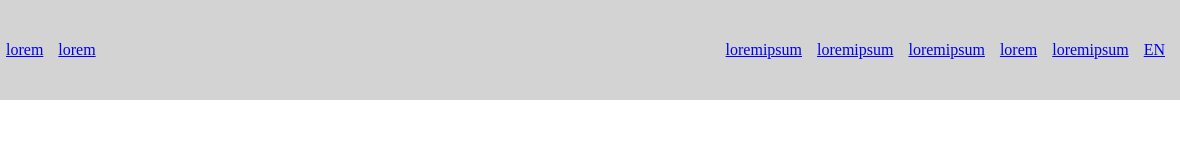
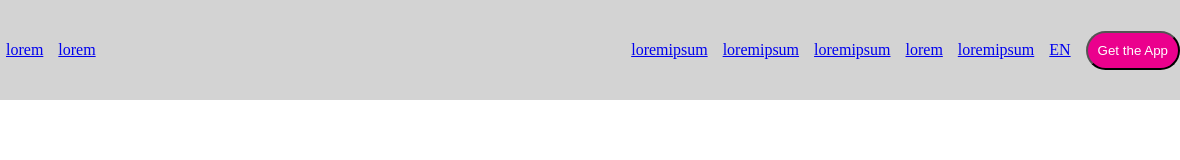
Before and after one commit to Adriano-Defilippis/js-html-css-revolut, a plain HTML site: page index.html in a window 1280 px wide. Shown: the full height of the page, 100-1280 px from the left. Drawn offline with Linux system fonts and the light colour scheme.

Commit message:
Aggiuinto bottone in Header

```diff
--- a/index.html
+++ b/index.html
@@ -40,31 +40,39 @@
 
     <ul>
 
+      <!-- DROP BOX -->
       <li>
         <a href="#">loremipsum</a>
       </li>
 
+      <!-- DROP BOX -->
       <li>
         <a href="#">loremipsum</a>
       </li>
 
+      <!-- DROP BOX -->
       <li>
         <a href="#">loremipsum</a>
       </li>
 
+      <!-- DROP BOX -->
       <li>
         <a href="#">lorem</a>
       </li>
 
+      <!-- DROP BOX -->
       <li>
         <a href="#">loremipsum</a>
       </li>
 
+      <!-- DROP BOX -->
       <li>
         <a href="#">EN</a>
       </li>
 
     </ul>
+
+    <button type="button" name="button">Get the App</button>
 
   </nav>
 
--- a/style.css
+++ b/style.css
@@ -43,3 +43,10 @@ header ul li{
 header a{
   margin-right: 10px;
 }
+
+header button{
+  padding: 10px;
+  background-color: #eb008d;
+  color: white;
+  border-radius: 50px;
+}
```
